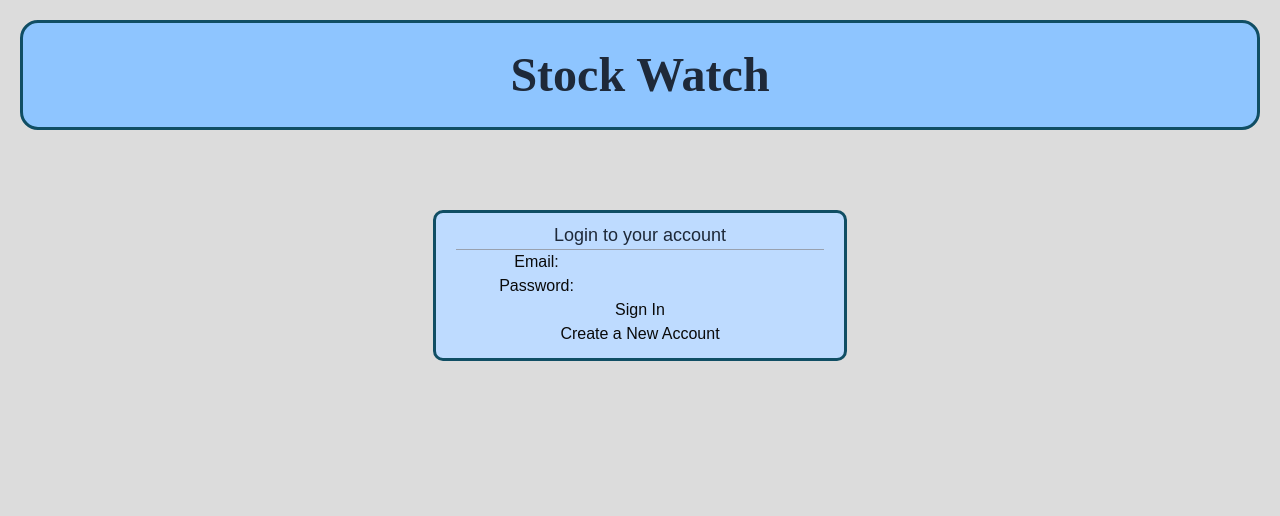
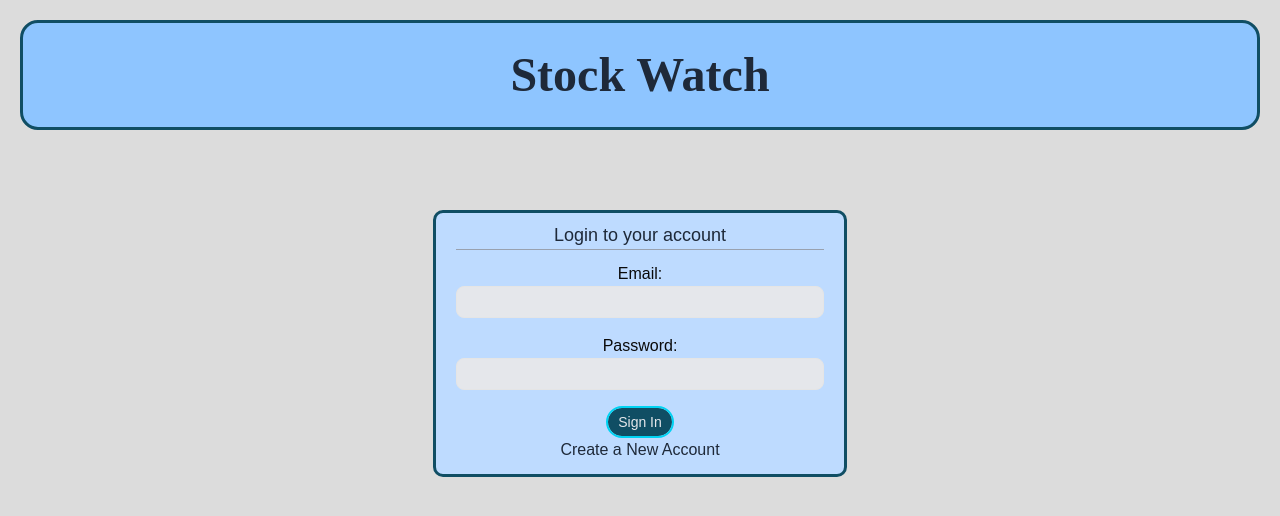
Before and after one commit to Jyotiraditya7/ECE1724_Project, a React (Vite) app in the folder react/my-app/: page / in a window 1280 px wide. Shown: the top 516 px of the page. Built offline with nearby package versions, Linux system fonts and the light colour scheme.

Commit message:
Finished Login page styling. Need to parametrize some styling strings for re-use

```diff
--- a/react/my-app/src/components/LoginForm.tsx
+++ b/react/my-app/src/components/LoginForm.tsx
@@ -3,6 +3,7 @@
 import type { SubmitEvent } from "react";
 import type { LoginFormData } from "../types";
 import { useEffect, useState } from "react";
+import { Button } from "./ui/button";
 
 const empty_form: LoginFormData = {
 	username: "",
@@ -47,14 +48,15 @@ export default function LoginForm({createNew, onSubmit }: LoginFormProps) {
 			<form
 	      noValidate
 	      onSubmit={handleSubmit}
+				className="mt-3 space-y-4"
     	>
-	      <div>
      		{createNew && <div>
 			  	<label htmlFor="Username">Username:</label>
 			    <input
 			    	id="username"
 			      name="username"
 						type="text"
+						className="border rounded-md p-2 w-full h-8 bg-gray-200 focus:outline-none focus:ring-2 focus:ring-ring"
 			      value={form.username}
 			      disabled={submitting}
 			      onChange={(event) => {
@@ -62,11 +64,13 @@ export default function LoginForm({createNew, onSubmit }: LoginFormProps) {
 			      }}
 			     />
 				</div>}
+       	<div>
 	        <label htmlFor="email">Email:</label>
 	        <input
 	          id="email"
 	          name="email"
 	          type="text"
+						className="border rounded-md p-2 w-full h-8 bg-gray-200 focus:outline-none focus:ring-2 focus:ring-ring"
 	          value={form.email}
 	          disabled={submitting}
 	          onChange={(event) => {
@@ -74,13 +78,13 @@ export default function LoginForm({createNew, onSubmit }: LoginFormProps) {
 	          }}
 	        />
 	      </div>
-
 	      <div>
 	        <label htmlFor="password">Password:</label>
 	        <input
 	          id="password"
 	          name="password"
 	          type="text"
+						className="border rounded-md p-2 w-full h-8 bg-gray-200 focus:outline-none focus:ring-2 focus:ring-ring"
 	          value={form.password}
 	          disabled={submitting}
 	          onChange={(event) => {
@@ -94,6 +98,7 @@ export default function LoginForm({createNew, onSubmit }: LoginFormProps) {
 			    	id="confirm"
 			      name="confirm"
 			      type="text"
+						className="border rounded-md p-2 w-full h-8 bg-gray-200 focus:outline-none focus:ring-2 focus:ring-ring"
 			      value={form.confirmPass}
 			      disabled={submitting}
 			      onChange={(event) => {
@@ -101,11 +106,9 @@ export default function LoginForm({createNew, onSubmit }: LoginFormProps) {
 			      }}
 			    />
 				</div>}
-				<div>
-	        <button type="submit" disabled={submitting}>
+        <Button type="submit" disabled={submitting} className="border-2 rounded-full text-gray-200 bg-cyan-900 border-cyan-400">
           {createNew ? "Create New Account" : "Sign In"}
-	        </button>
-				</div>
+        </Button>
 	    </form>
 		</div>
 	);
--- a/react/my-app/src/routes/Login.tsx
+++ b/react/my-app/src/routes/Login.tsx
@@ -100,7 +100,7 @@ export default function Login() {
 				<p className='text-lg font-medium text-gray-800'>{createNew ? "Sign up for Stock Watch" : "Login to your account"}</p>
 				<Separator className='bg-gray-400'/>
 				<LoginForm createNew={createNew} onSubmit={handleLogin} />
-				<button type='button' onClick={() => {
+				<button type='button' className="text-gray-800 hover:text-gray-500" onClick={() => {
 					setCreateNew(!createNew);
 					setMessage(null);
 				}}>{createNew ? "Return to Sign In" : "Create a New Account"}</button>
```
Lines whose indentation alone changed are shown as unchanged.
